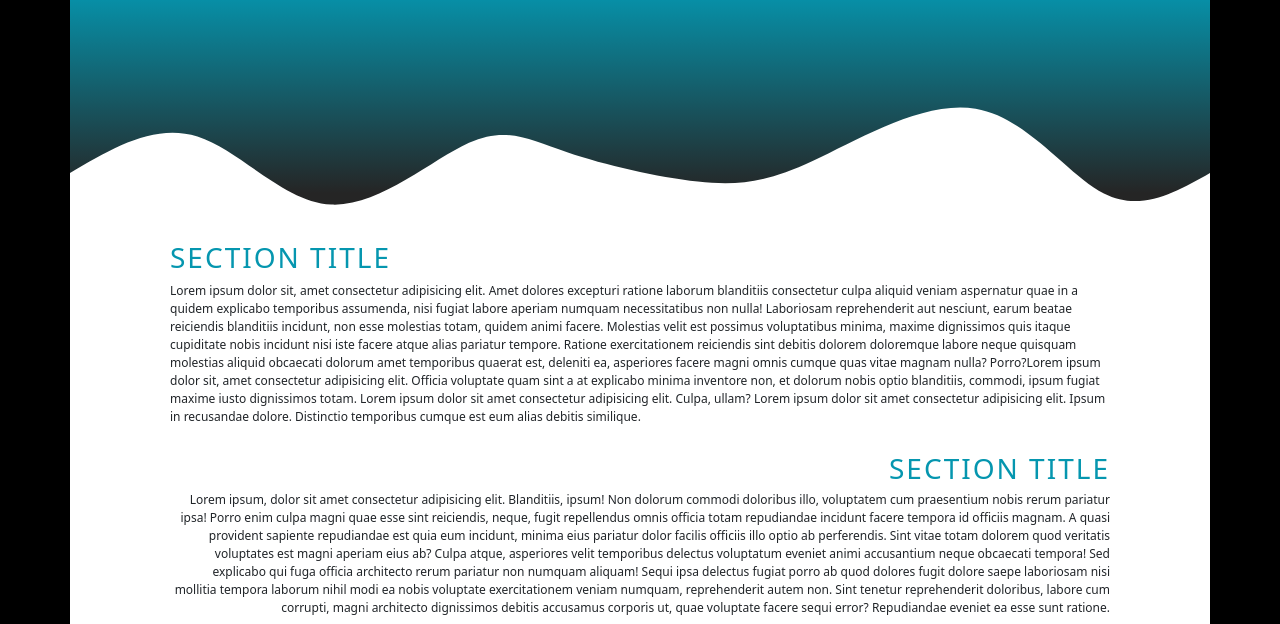
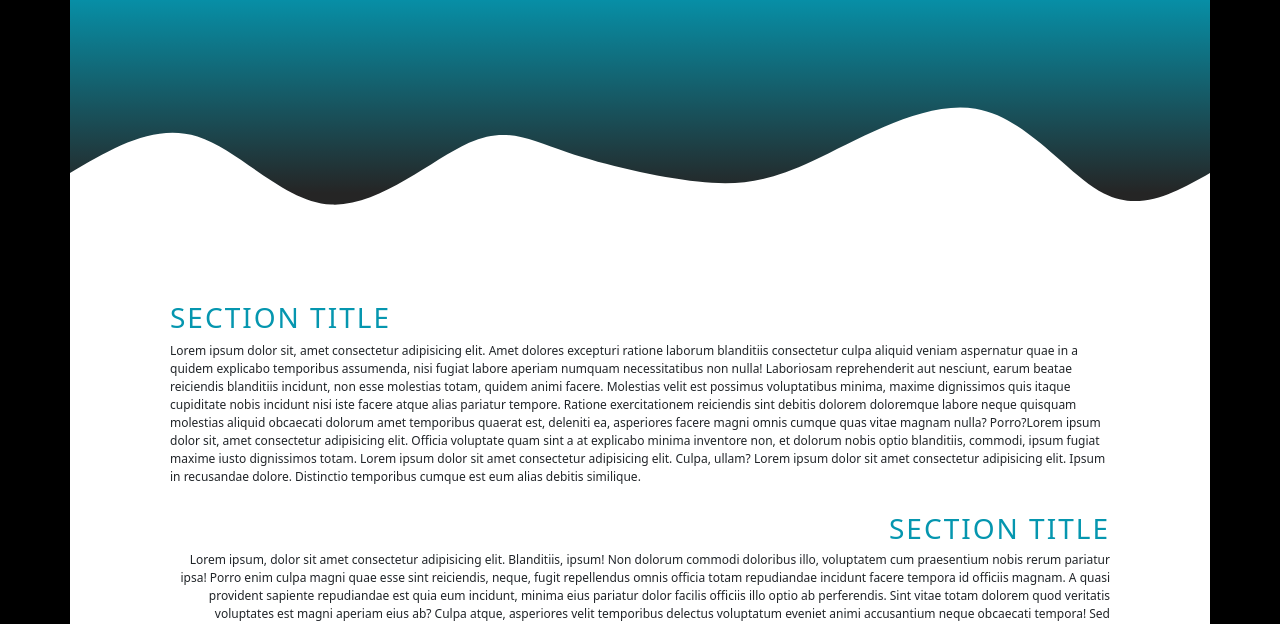
Before and after one commit to ChrissyClear/Daily-Challenge, a plain HTML site: page index.html in a window 1280 px wide. Shown: the part 173-797 px from the top of the page. Drawn offline with nearby package versions, Linux system fonts and the light colour scheme.

Commit message:
fixed paragraph to not push into wave

```diff
--- a/css/styles.css
+++ b/css/styles.css
@@ -31,7 +31,7 @@ h3 {
     letter-spacing: 2px;
     padding-left: 100px;
     padding-right: 100px;
-    margin-top: -130px;
+    margin-top: -70px;
 }
 
 p {
@@ -49,6 +49,7 @@ p {
     float: left;
     text-align: right;
     margin-top: -3px;
+    margin-bottom: 80px;
 }
 
 footer {
```
